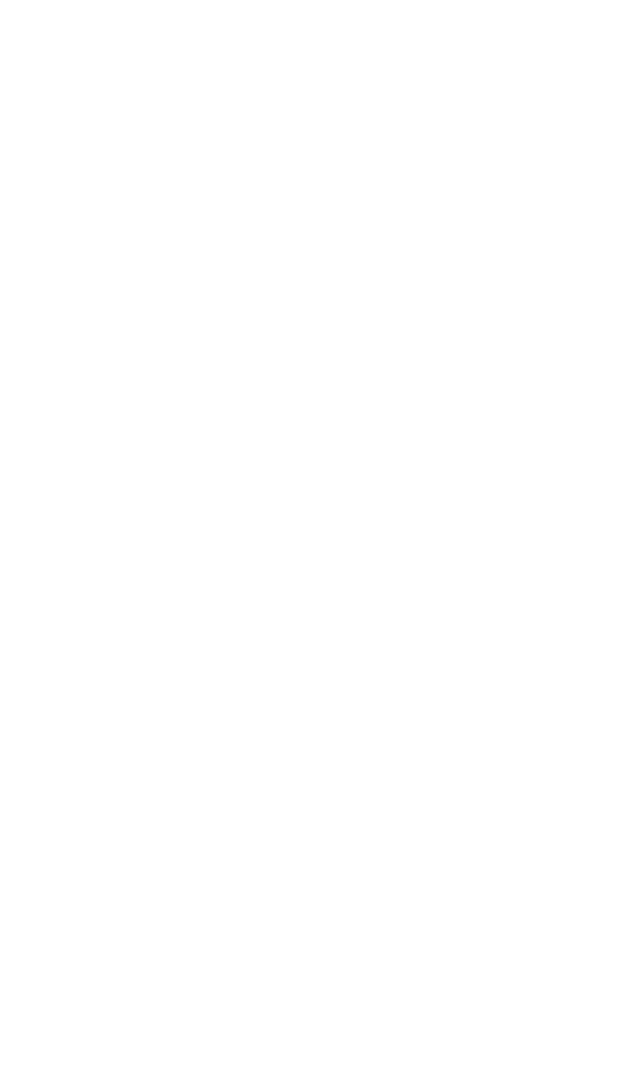
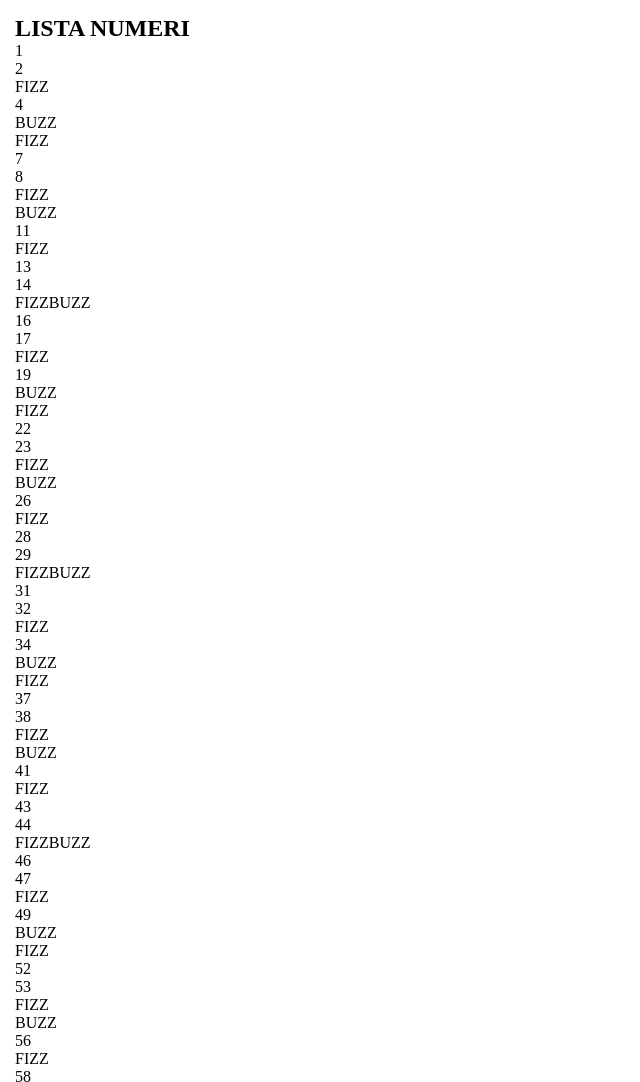
Before and after one commit to mrc-bsllt/js-fizzbuzz, a plain HTML site: page index.html in a window 1280 px wide. Shown: the top 1082 px of the page, without its empty margins (0-640 px from the left). Before the commit the page ends 800 px from the top, so only its background shows below. Drawn offline with Linux system fonts and the light colour scheme.

Commit message:
completato l'esercizio a livello javascript

```diff
--- a/css/style.css
+++ b/css/style.css
@@ -0,0 +1,12 @@
+* {
+  margin: 0;
+  padding: 0;
+  box-sizing: border-box;
+}
+section {
+  padding: 15px;
+  text-transform: uppercase;
+}
+ul {
+  list-style: none;
+}
--- a/index.html
+++ b/index.html
@@ -6,6 +6,10 @@
     <title>FizzBuzz</title>
   </head>
   <body>
+    <section>
+      <h1>Lista numeri</h1>
+      <ul id="numbers_list"></ul>
+    </section>
   <script src="js/script.js" charset="utf-8"></script>
   </body>
 </html>
--- a/js/script.js
+++ b/js/script.js
@@ -0,0 +1,18 @@
+// stampo i numeri da 1 a 100
+var numbersList = document.getElementById("numbers_list");
+var j;
+for (var i = 1; i < 101; i++) {
+
+  if((i % 3 == 0) && (i % 5 == 0)) {
+    j = "FizzBuzz";
+  } else if (i % 3 == 0) {
+    j = "Fizz";
+  } else if (i % 5 == 0) {
+    j = "Buzz";
+  } else {
+    j = i;
+  }
+
+
+  numbersList.innerHTML += "<li>" + j + "</li>";
+}
```
